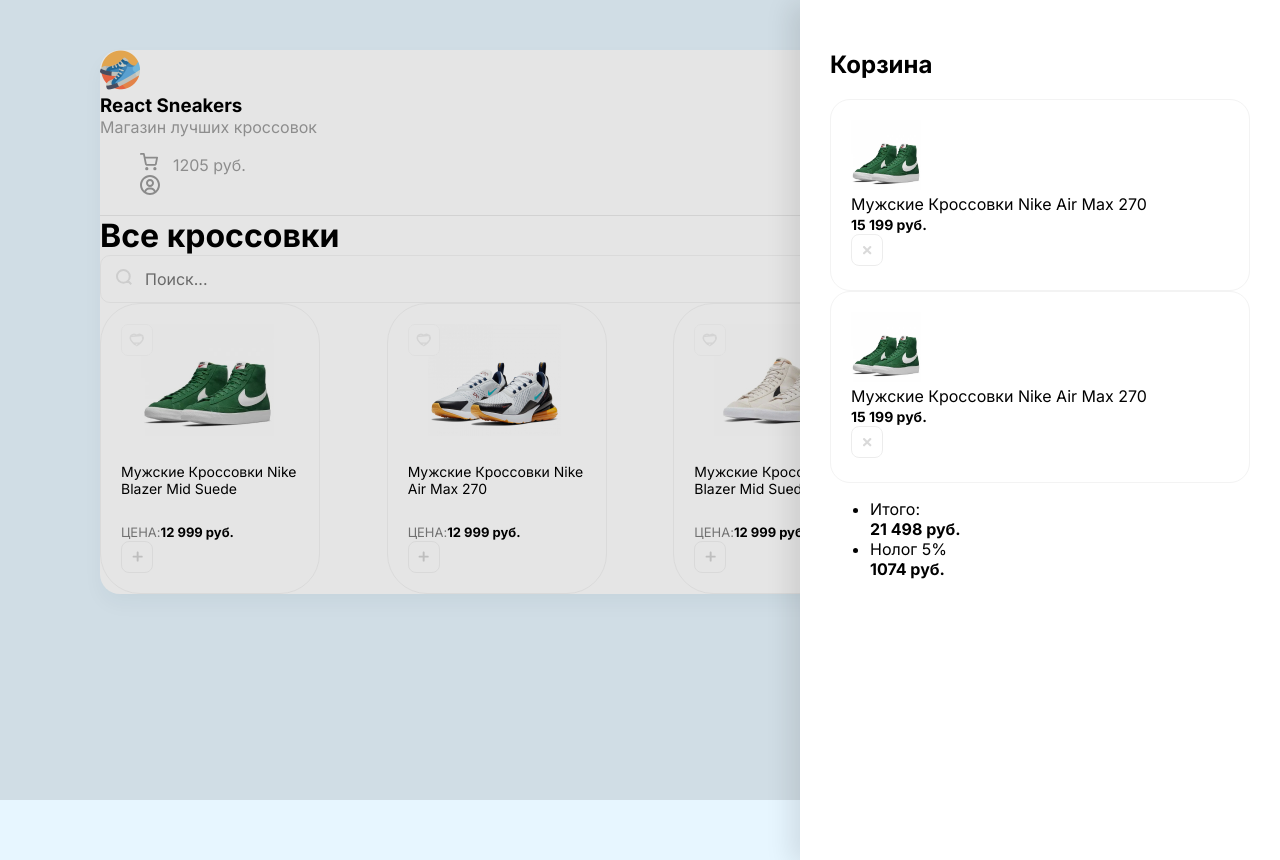
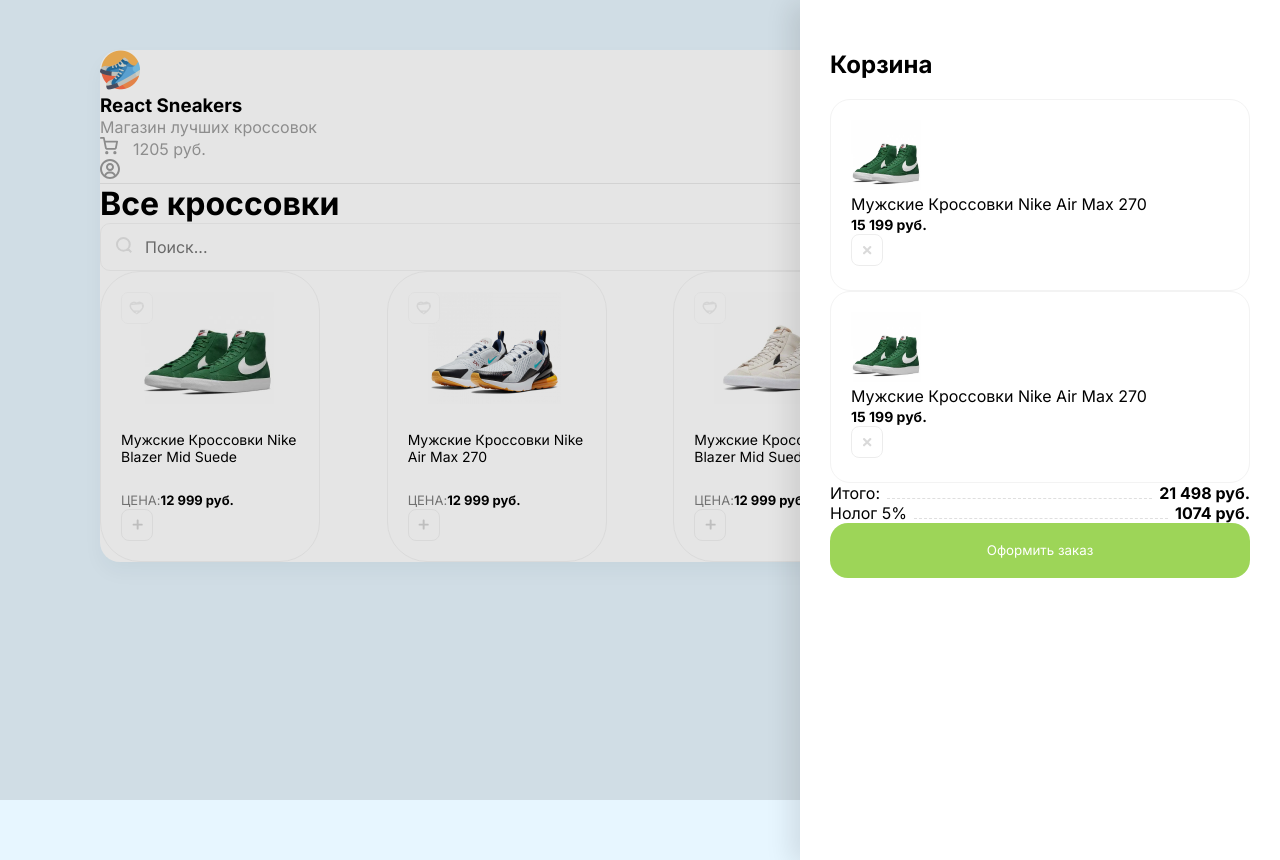
Before and after one commit to RomanKVLK/react-sneakers, a React (Create React App) app: page / in a window 1280 px wide. Built offline with nearby package versions, Linux system fonts and the light colour scheme.

Commit message:
Fix cart

```diff
--- a/src/App.js
+++ b/src/App.js
@@ -23,19 +23,21 @@ function App() {
               <img className="removeBtn" src="/img/btn-remove.svg" alt="Remove"/>
             </div>
           </div>
-          <ul className="d-flex">
-            <li>
+          <div className="cartTotalBlock">
+            <ul>
+              <li className="d-flex">
                 <span>Итого:</span>
                 <div></div>
                 <b>21 498 руб.</b>
               </li>
-            <li>
+              <li className="d-flex">
                 <span>Нолог 5%</span>
                 <div></div>
                 <b>1074 руб.</b>
               </li>
             </ul>
-
+            <button>Оформить заказ</button>
+          </div>
         </div>
       </div>
 
--- a/src/index.scss
+++ b/src/index.scss
@@ -17,6 +17,11 @@ body {
   max-width: 1080px;
   margin: 50px auto;
   list-style-type: none;
+}
+
+ul {
+  margin: 0;
+  padding: 0;
 }
 
 
@@ -140,6 +145,9 @@ header {
   background: #FFFFFF;
   box-shadow: -10px 4px 24px rgba(0, 0, 0, 0.1);
   padding: 30px;
+
+  display: flex;
+  flex-direction: column;
 }
 
 .cartItem {
@@ -165,6 +173,33 @@ header {
       opacity: 1;
     }
   }
+}
 
+.cartTotalBlock {
+  ul {
+    li {
+      display: flex;
+      align-items: flex-end;
+    }
 
+    div {
+      flex: 1;
+      height: 1px;
+      border-bottom: 1px dashed #dfdfdf;
+      position: relative;
+      top: -4px;
+      margin: 0 7px;
+    }
+  }
+
+  button {
+    width: 100%;
+    height: 55px;
+    box-sizing: border-box;
+    border: none;
+    color: #fff;
+
+    background: #9DD558;
+    border-radius: 18px;
+  }
 }
```
Lines whose indentation alone changed are shown as unchanged.
